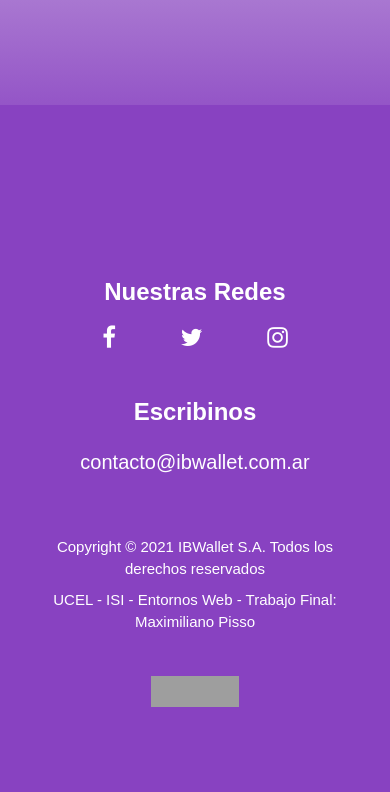
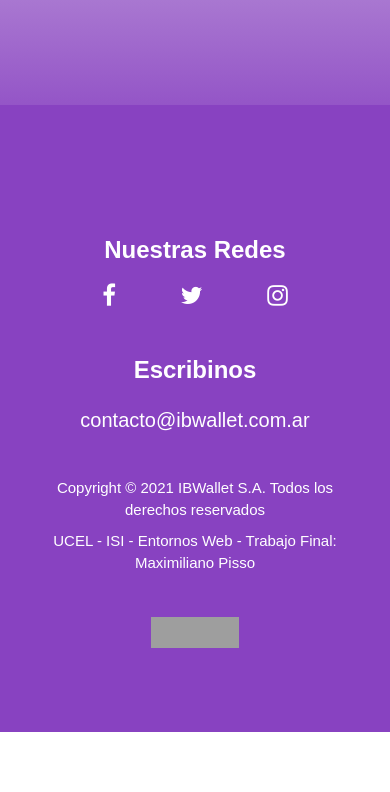
Before and after one commit to maximilianopisso/ISI_Entornos_Web, a PHP site: page / in a window 390 px wide. Shown: the part 3811-4603 px from the top of the page. After the commit the page ends 4543 px from the top, so only its background shows below. Run offline with PHP 8.4, Linux system fonts and the light colour scheme; some libraries are stand-ins or nearby versions; grey boxes are pictures that could not be loaded.

Commit message:
cambios footer css

```diff
--- a/css/style.css
+++ b/css/style.css
@@ -618,7 +618,7 @@ header nav .nav-container ul li a:hover {
 #contactos {
   background-color: #8842c1;
   width: 100%;
-  padding: 20vh 0px 10vh 0px;
+  padding: 15vh 0px 10vh 0px;
 }
 
 @media screen and (min-width: 577px) and (max-width: 991px) {
@@ -631,7 +631,7 @@ header nav .nav-container ul li a:hover {
 @media screen and (min-width: 0px) and (max-width: 576px) {
   #contactos {
     margin-top: 0vh;
-    padding-top: 20vh;
+    padding-top: 15vh;
   }
 }
 
@@ -639,14 +639,14 @@ header nav .nav-container ul li a:hover {
   font-size: 16px;
   text-align: center;
   color: white;
-  margin-top: 10vh;
+  margin-top: 5vh;
   padding: 0px 10vw;
 }
 
 @media screen and (max-width: 768px) {
   #contactos .leyenda {
     font-size: 15px;
-    margin-top: 7vh;
+    margin-top: 5vh;
   }
 }
 
```
